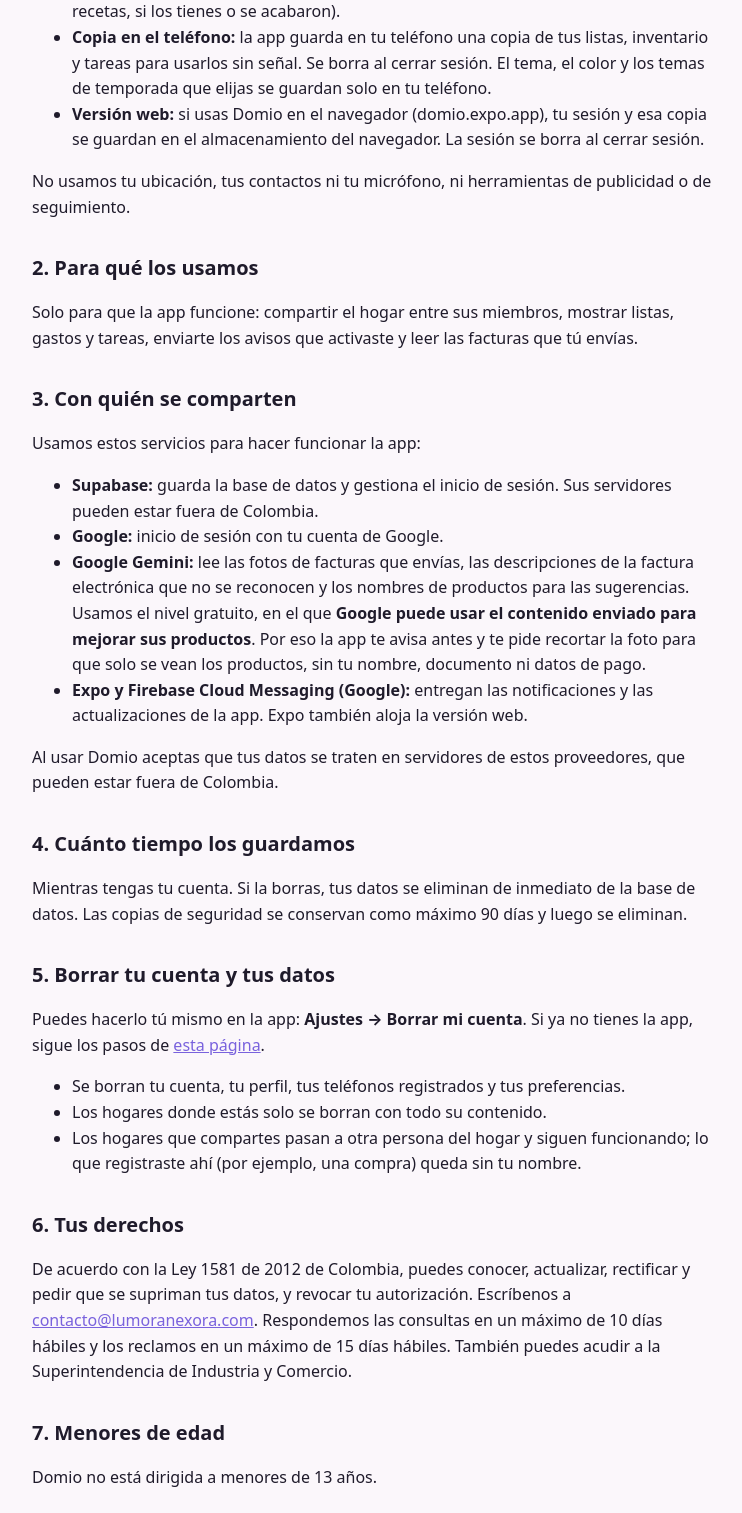
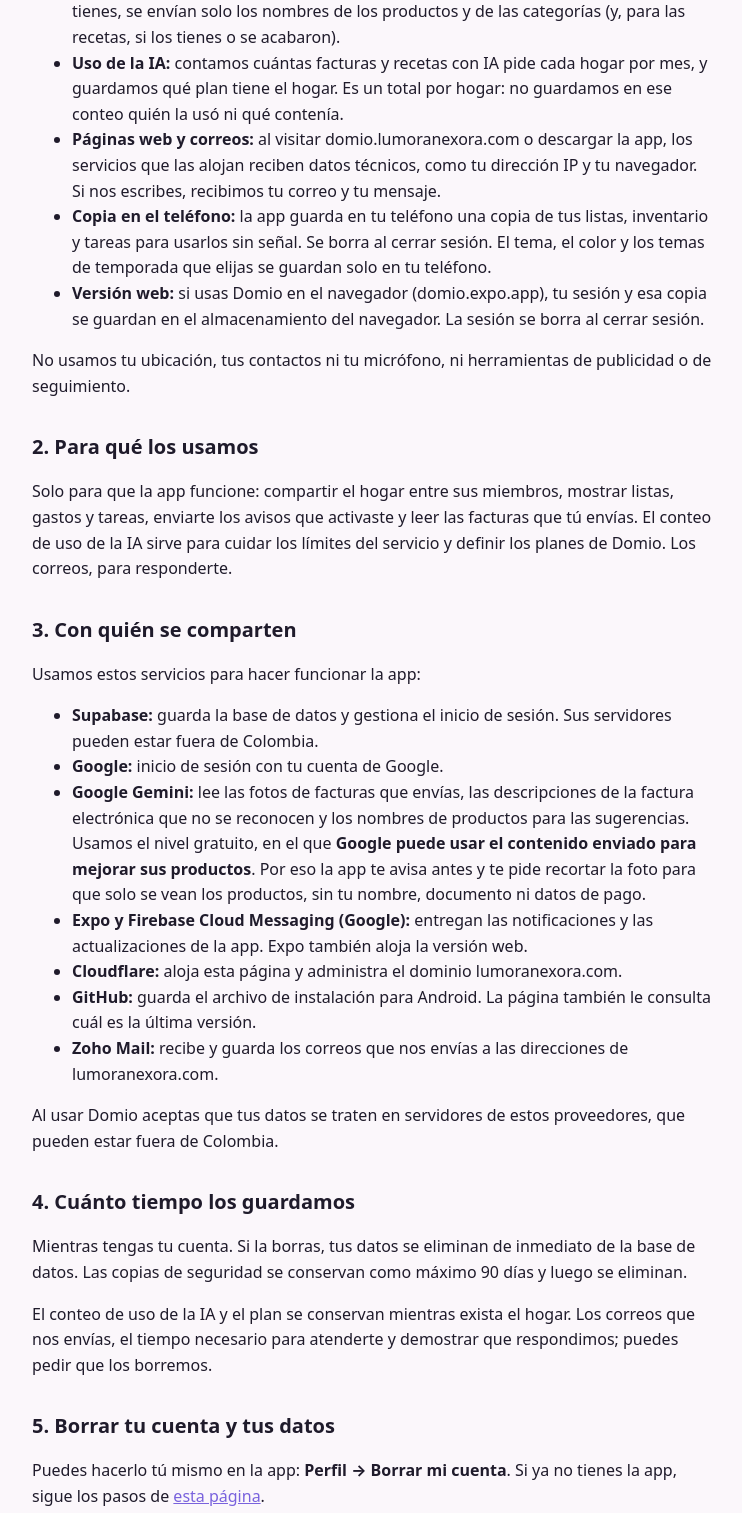
Before and after one commit to Jonnier197/jonnier197.github.io, a plain HTML site: page privacidad/index.html in a window 1280 px wide. Shown: the part 1011-2524 px from the top of the page, without its empty margins (268-1010 px from the left). Drawn offline with Linux system fonts and the light colour scheme.

Commit message:
Política de privacidad al día

```diff
--- a/privacidad/index.html
+++ b/privacidad/index.html
@@ -46,7 +46,7 @@
           <strong>Lo que registras en la app:</strong> tus hogares y sus miembros,
           productos, listas de mercado, inventario y fechas de vencimiento, compras y
           precios, presupuesto, tareas del hogar e invitaciones. Lo ven solo las personas
-          de ese hogar.
+          de ese hogar. En la app, tus tareas privadas las ves solo tú.
         </li>
         <li>
           <strong>Notificaciones:</strong> si las activas, guardamos un identificador de
@@ -77,6 +77,16 @@
           categorías (y, para las recetas, si los tienes o se acabaron).
         </li>
         <li>
+          <strong>Uso de la IA:</strong> contamos cuántas facturas y recetas con IA pide cada
+          hogar por mes, y guardamos qué plan tiene el hogar. Es un total por hogar: no
+          guardamos en ese conteo quién la usó ni qué contenía.
+        </li>
+        <li>
+          <strong>Páginas web y correos:</strong> al visitar domio.lumoranexora.com o
+          descargar la app, los servicios que las alojan reciben datos técnicos, como tu
+          dirección IP y tu navegador. Si nos escribes, recibimos tu correo y tu mensaje.
+        </li>
+        <li>
           <strong>Copia en el teléfono:</strong> la app guarda en tu teléfono una copia de
           tus listas, inventario y tareas para usarlos sin señal. Se borra al cerrar
           sesión. El tema, el color y los temas de temporada que elijas se guardan solo en
@@ -97,7 +107,8 @@
       <p>
         Solo para que la app funcione: compartir el hogar entre sus miembros, mostrar
         listas, gastos y tareas, enviarte los avisos que activaste y leer las facturas que
-        tú envías.
+        tú envías. El conteo de uso de la IA sirve para cuidar los límites del servicio y
+        definir los planes de Domio. Los correos, para responderte.
       </p>
 
       <h2>3. Con quién se comparten</h2>
@@ -123,6 +134,18 @@
           notificaciones y las actualizaciones de la app. Expo también aloja la versión
           web.
         </li>
+        <li>
+          <strong>Cloudflare:</strong> aloja esta página y administra el dominio
+          lumoranexora.com.
+        </li>
+        <li>
+          <strong>GitHub:</strong> guarda el archivo de instalación para Android. La página
+          también le consulta cuál es la última versión.
+        </li>
+        <li>
+          <strong>Zoho Mail:</strong> recibe y guarda los correos que nos envías a las
+          direcciones de lumoranexora.com.
+        </li>
       </ul>
       <p>
         Al usar Domio aceptas que tus datos se traten en servidores de estos proveedores,
@@ -135,10 +158,15 @@
         base de datos. Las copias de seguridad se conservan como máximo 90 días y luego se
         eliminan.
       </p>
+      <p>
+        El conteo de uso de la IA y el plan se conservan mientras exista el hogar. Los correos
+        que nos envías, el tiempo necesario para atenderte y demostrar que respondimos;
+        puedes pedir que los borremos.
+      </p>
 
       <h2>5. Borrar tu cuenta y tus datos</h2>
       <p>
-        Puedes hacerlo tú mismo en la app: <strong>Ajustes → Borrar mi cuenta</strong>. Si
+        Puedes hacerlo tú mismo en la app: <strong>Perfil → Borrar mi cuenta</strong>. Si
         ya no tienes la app, sigue los pasos de <a href="/borrar-cuenta/">esta página</a>.
       </p>
       <ul>
```
Also changed, not shown: borrar-cuenta/index.html (+1 -1 lines).
